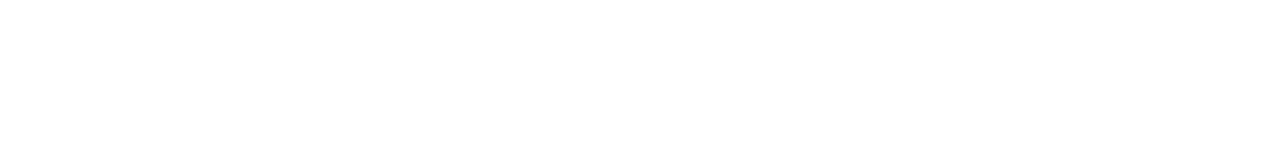
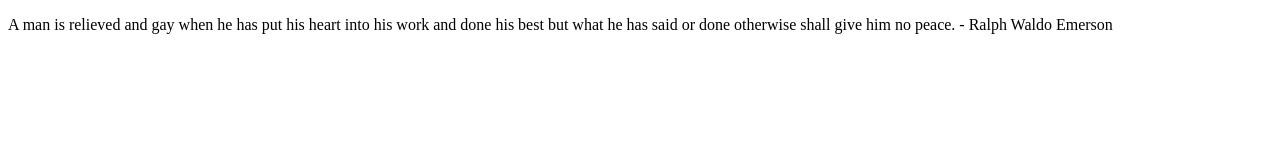
Before and after one commit to CITSOL-ICT/citsol-random-quote-generator, a plain HTML site: page index.html in a window 1280 px wide. Drawn offline with Linux system fonts and the light colour scheme.

Commit message:
We have successfully made a commit - TEST

```diff
--- a/index.html
+++ b/index.html
@@ -4,6 +4,6 @@
     <title>Random Quote Generator</title>
 </head>
 <body>
-    <p></p>
+    <p>A man is relieved and gay when he has put his heart into his work and done his best but what he has said or done otherwise shall give him no peace. - Ralph Waldo Emerson</p>
 </body>
 </html>
```
